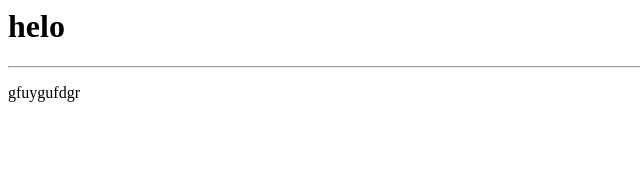
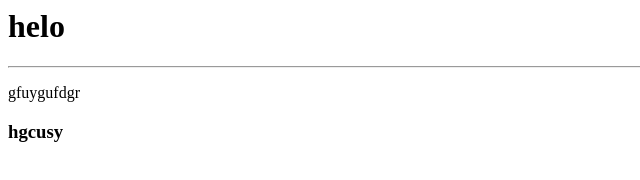
Before and after one commit to harini133/sampl, a plain HTML site: page index.html in a window 1280 px wide. Shown: the full height of the page, 0-640 px from the left. Drawn offline with Linux system fonts and the light colour scheme.

Commit message:
added h3 tag

```diff
--- a/index.html
+++ b/index.html
@@ -1,3 +1,4 @@
 <h1>helo</h1>
 <hr>
 <p>gfuygufdgr</p>
+<h3>hgcusy</h3>
```
